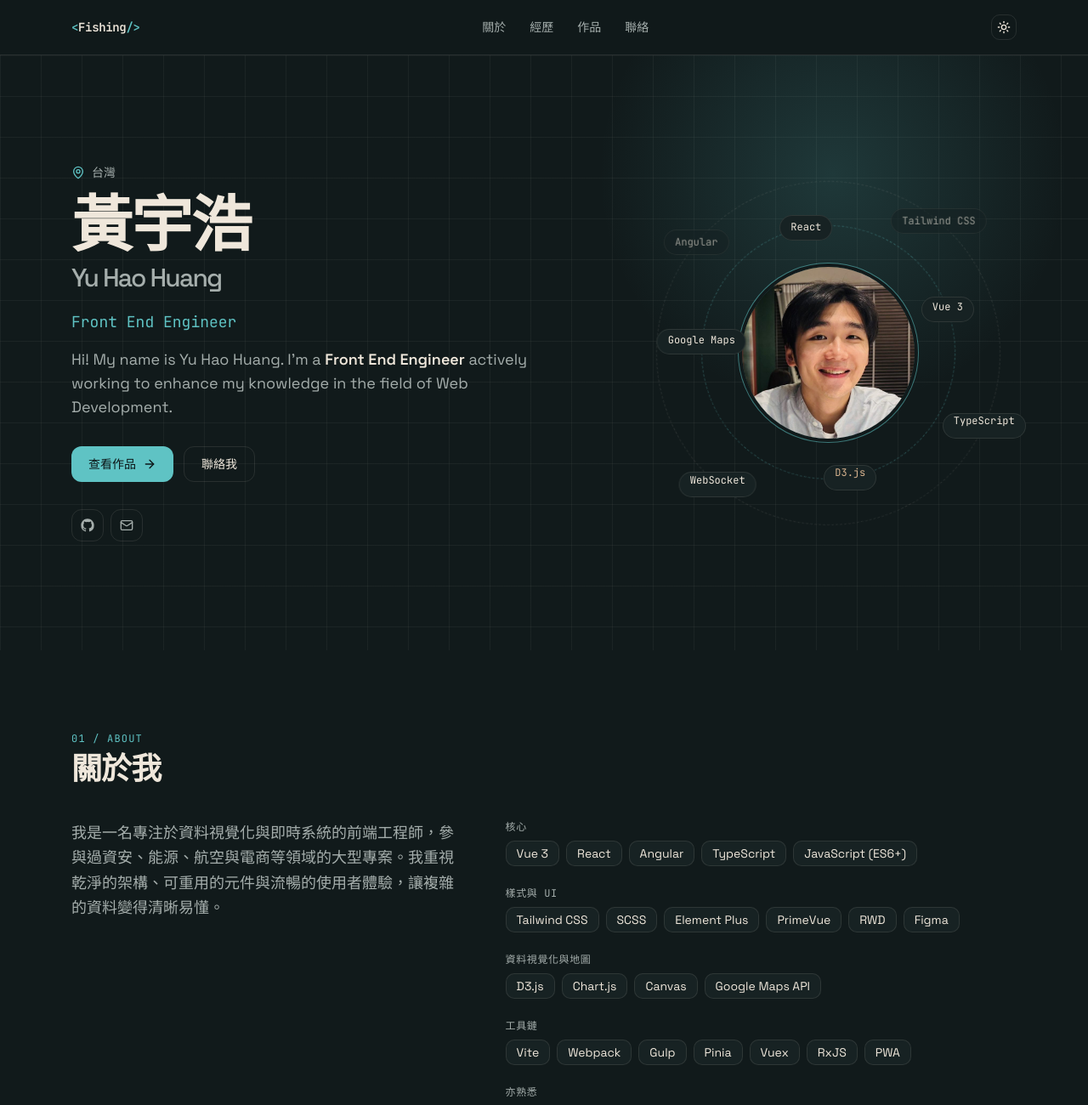
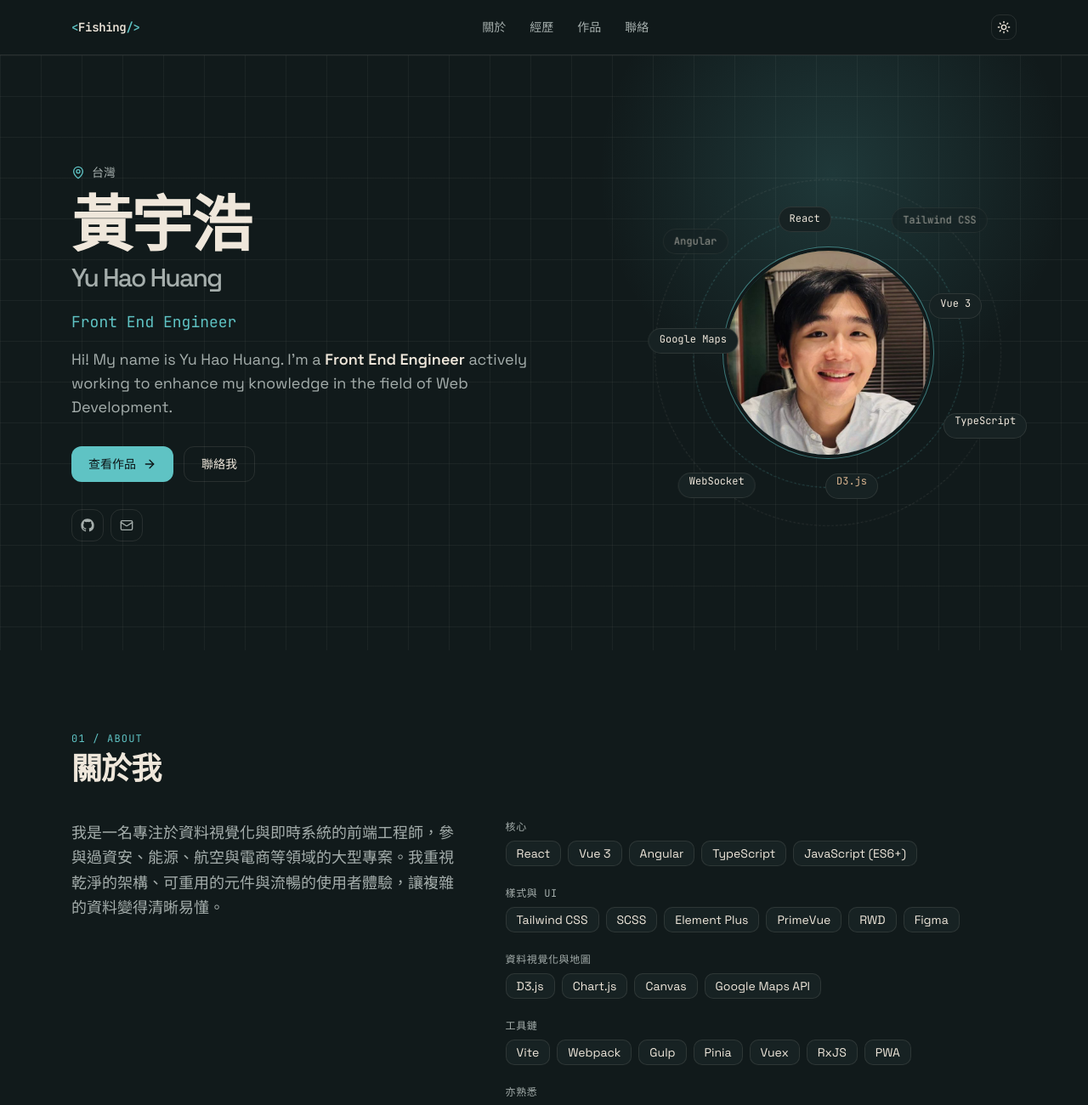
Before and after one commit to sam821203/YUHAO, a Next.js app: page / in a window 1280 px wide. Shown: the top 1300 px of the page at 85% size. Built offline with nearby package versions, Linux system fonts and the light colour scheme.

Commit message:
Larger hero avatar, React before Vue in core skills
Co-Authored-By: Claude Opus 5.5 (1M context) <noreply@anthropic.com>
Claude-Session: https://claude.ai/code/session_011ZaRbTbjq2cmJssaY5uGXf

```diff
--- a/components/HeroOrbit.tsx
+++ b/components/HeroOrbit.tsx
@@ -11,21 +11,21 @@ const chips = [
   { label: "Tailwind CSS", ring: "outer", angle: -50, faint: true },
 ];
 
-const radius = { inner: 34, outer: 46 };
+const radius = { inner: 36, outer: 46 };
 
 export function HeroOrbit() {
   return (
-    <div className="animate-in fade-in zoom-in-95 relative mx-auto aspect-square w-full max-w-[340px] duration-1000 md:max-w-[440px]">
-      <div className="absolute inset-[16%] rounded-full border border-dashed border-primary/30 motion-safe:animate-[spin_60s_linear_infinite]" />
+    <div className="animate-in fade-in zoom-in-95 relative mx-auto aspect-square w-full max-w-[360px] duration-1000 md:max-w-[480px]">
+      <div className="absolute inset-[14%] rounded-full border border-dashed border-primary/30 motion-safe:animate-[spin_60s_linear_infinite]" />
       <div className="absolute inset-[4%] rounded-full border border-dashed border-foreground/10 motion-safe:animate-[spin_90s_linear_infinite_reverse]" />
-      <div className="absolute inset-[27%] overflow-hidden rounded-full shadow-[0_0_0_4px_var(--background),0_0_0_5px_color-mix(in_oklab,var(--primary)_55%,transparent)]">
+      <div className="absolute inset-[23%] overflow-hidden rounded-full shadow-[0_0_0_4px_var(--background),0_0_0_5px_color-mix(in_oklab,var(--primary)_55%,transparent)]">
         <Image
           src="/headshot.jpg"
           alt="黃宇浩 Yu Hao Huang"
           width={800}
           height={800}
           priority
-          sizes="(min-width: 768px) 260px, 200px"
+          sizes="(min-width: 768px) 320px, 240px"
           className="size-full origin-[96%_4%] scale-[1.245] object-cover"
         />
       </div>
--- a/lib/content.ts
+++ b/lib/content.ts
@@ -213,7 +213,7 @@ export const about =
   "我是一名專注於資料視覺化與即時系統的前端工程師，參與過資安、能源、航空與電商等領域的大型專案。我重視乾淨的架構、可重用的元件與流暢的使用者體驗，讓複雜的資料變得清晰易懂。";
 
 export const skills: { category: string; items: string[] }[] = [
-  { category: "核心", items: ["Vue 3", "React", "Angular", "TypeScript", "JavaScript (ES6+)"] },
+  { category: "核心", items: ["React", "Vue 3", "Angular", "TypeScript", "JavaScript (ES6+)"] },
   { category: "樣式與 UI", items: ["Tailwind CSS", "SCSS", "Element Plus", "PrimeVue", "RWD", "Figma"] },
   { category: "資料視覺化與地圖", items: ["D3.js", "Chart.js", "Canvas", "Google Maps API"] },
   { category: "工具鏈", items: ["Vite", "Webpack", "Gulp", "Pinia", "Vuex", "RxJS", "PWA"] },
```
